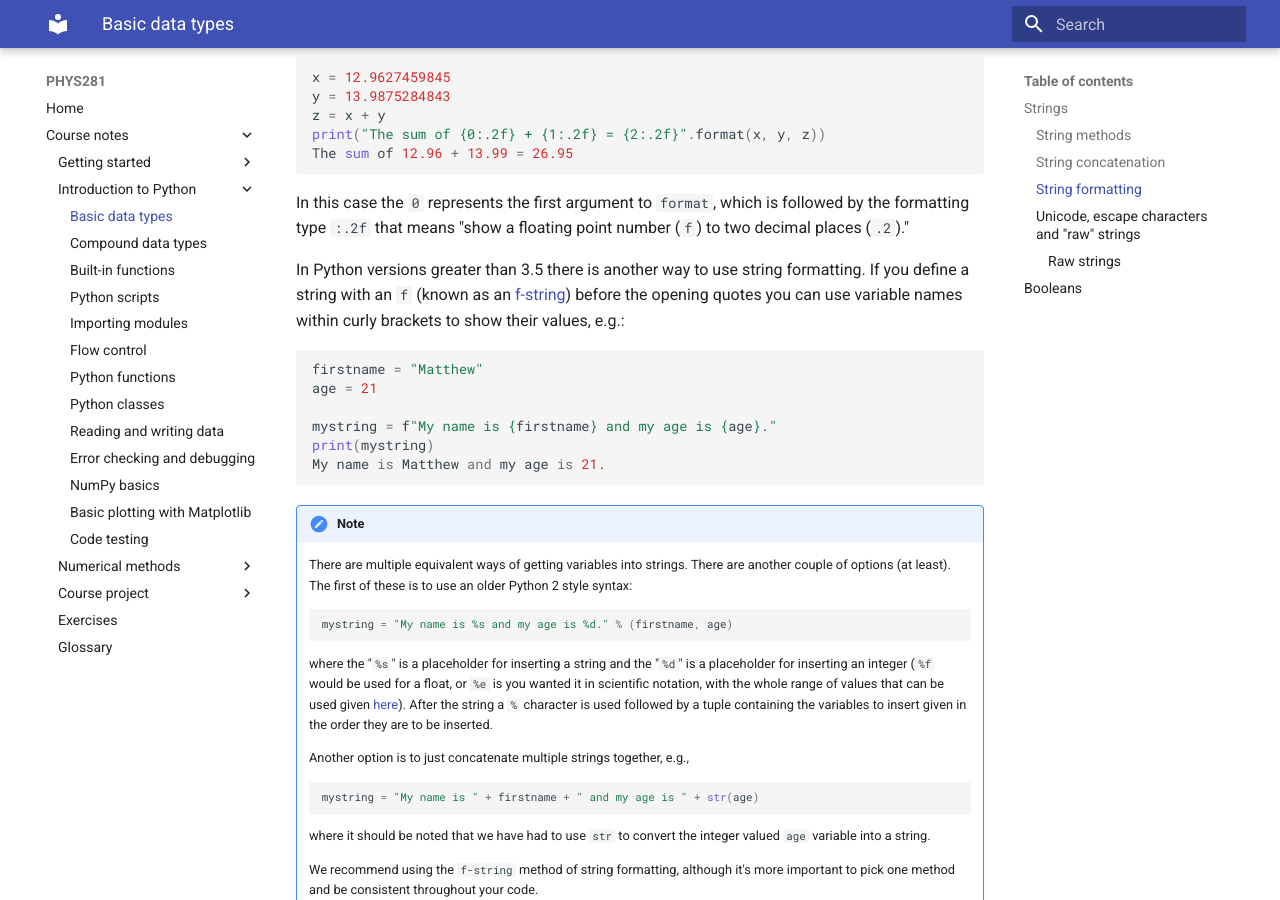
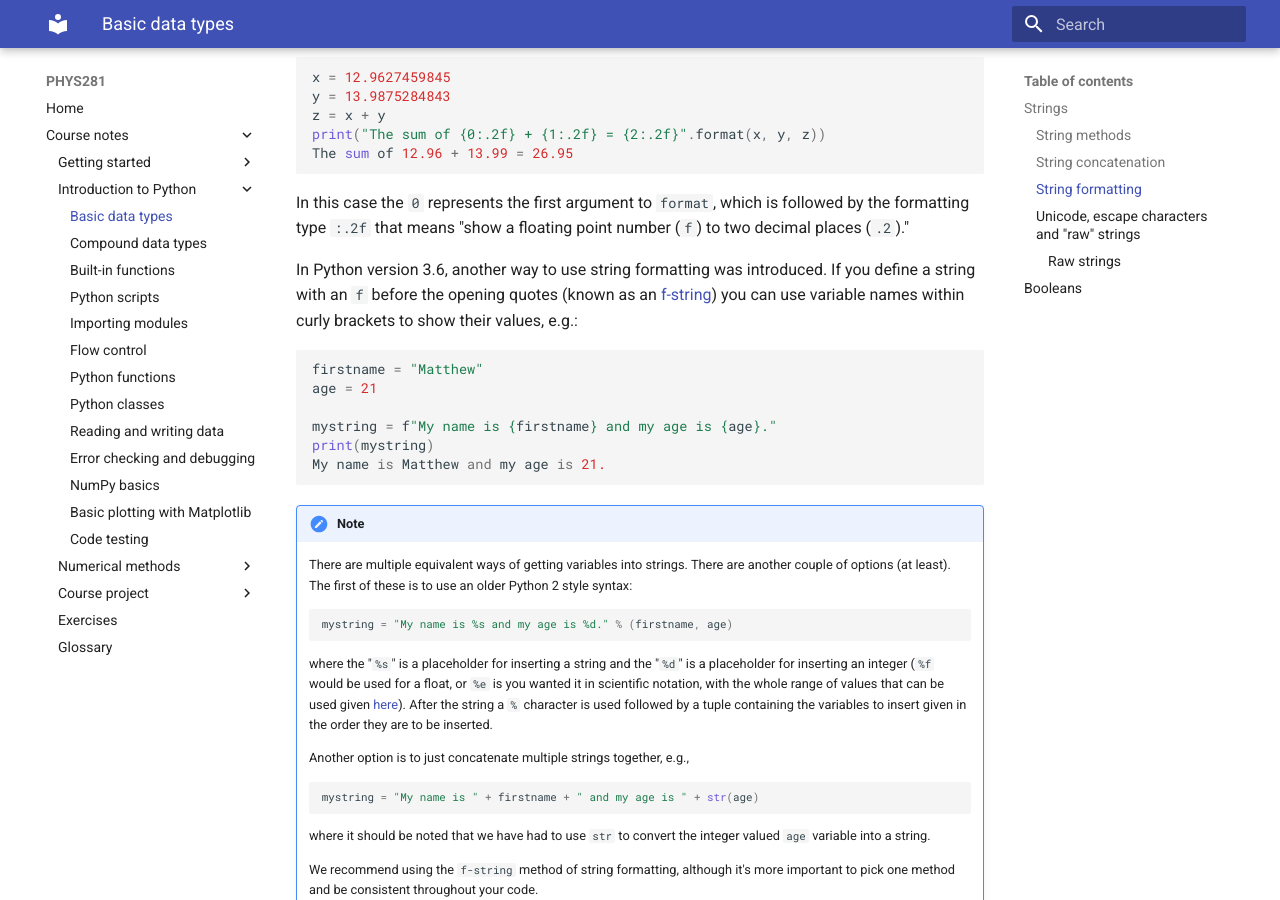
Before and after one commit to ndd21/PHYS281, an MkDocs documentation site: the page built from docs/demo-data-types.md, in a window 1280 px wide and 900 px high, scrolled down 4613 px. Built offline with MkDocs 1.6.1 and Material for MkDocs 9.7.7, drawn with Linux system fonts in a browser that asks for light colours.

Commit message:
Updated Python version information in a couple of places.

````diff
--- a/docs/demo-data-types.md
+++ b/docs/demo-data-types.md
@@ -238,9 +238,11 @@ The sum of 12.96 + 13.99 = 26.95
 In this case the `0` represents the first argument to `format`, which is followed by the formatting
 type `:.2f` that means "show a floating point number (`f`) to two decimal places (`.2`)."
 
-In Python versions greater than 3.5 there is another way to use string formatting. If you define a
-string with an `f` (known as an [f-string](https://www.python.org/dev/peps/pep-0498/)) before the
-opening quotes you can use variable names within curly brackets to show their values, e.g.:
+In Python version 3.6, another way to use string formatting was
+introduced. If you define a string with an `f` before the opening
+quotes (known as an
+[f-string](https://www.python.org/dev/peps/pep-0498/)) you can use
+variable names within curly brackets to show their values, e.g.:
 
 ```python
 firstname = "Matthew"
````
Also changed, not shown: docs/index.md (+1 -1 lines).
